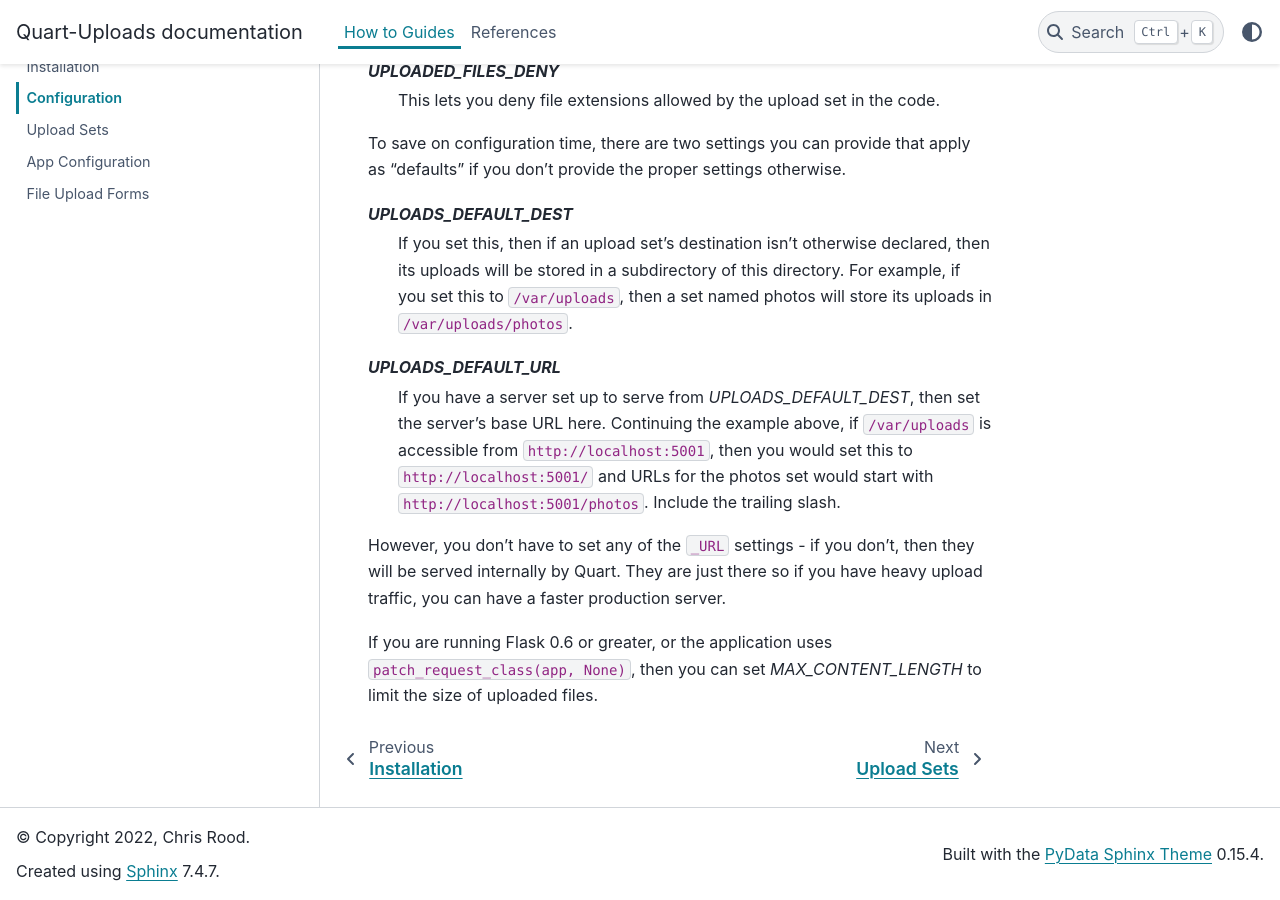
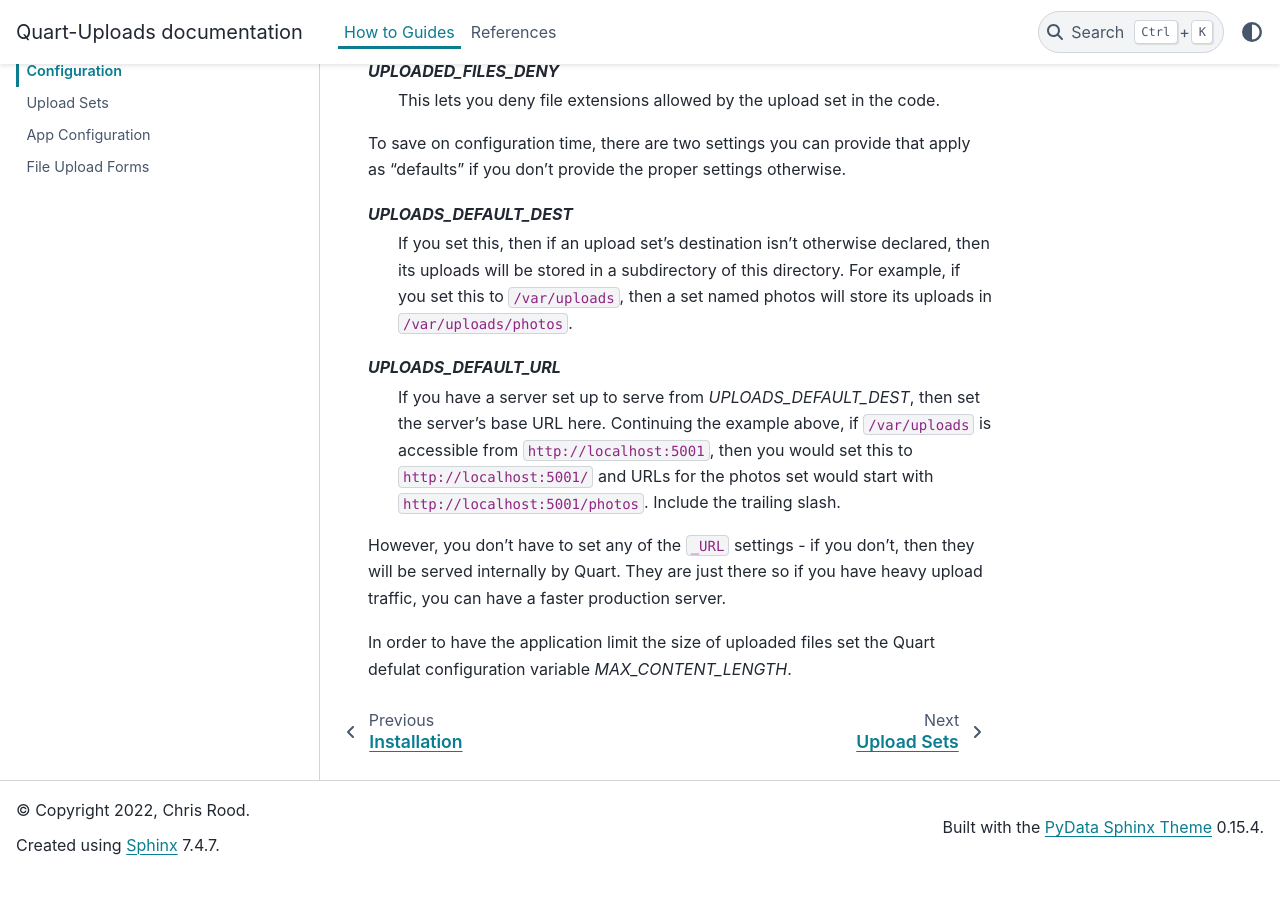
Before and after one commit to Quart-Addons/quart-uploads, a Sphinx documentation site: the page built from docs/how_to_guides/configuration.rst, in a window 1280 px wide and 900 px high, scrolled down 569 px. Built offline with Sphinx 7.4.7 and the PyData theme 0.15.4, drawn with Linux system fonts in a browser that asks for light colours; pages that are not in the unit, such as notebooks, are missing from menus; after the commit the page ends 1443 px from its top, so only the background shows below that.

Commit message:
Updated information about max_content.

```diff
--- a/docs/how_to_guides/configuration.rst
+++ b/docs/how_to_guides/configuration.rst
@@ -45,6 +45,5 @@ However, you don't have to set any of the ``_URL`` settings - if you don't,
 then they will be served internally by Quart. They are just there so if you
 have heavy upload traffic, you can have a faster production server.
 
-If you are running Flask 0.6 or greater, or the application uses
-``patch_request_class(app, None)``, then you can set `MAX_CONTENT_LENGTH` to
-limit the size of uploaded files.
+In order to have the application limit the size of uploaded files set the
+Quart defulat configuration variable `MAX_CONTENT_LENGTH`.
```
